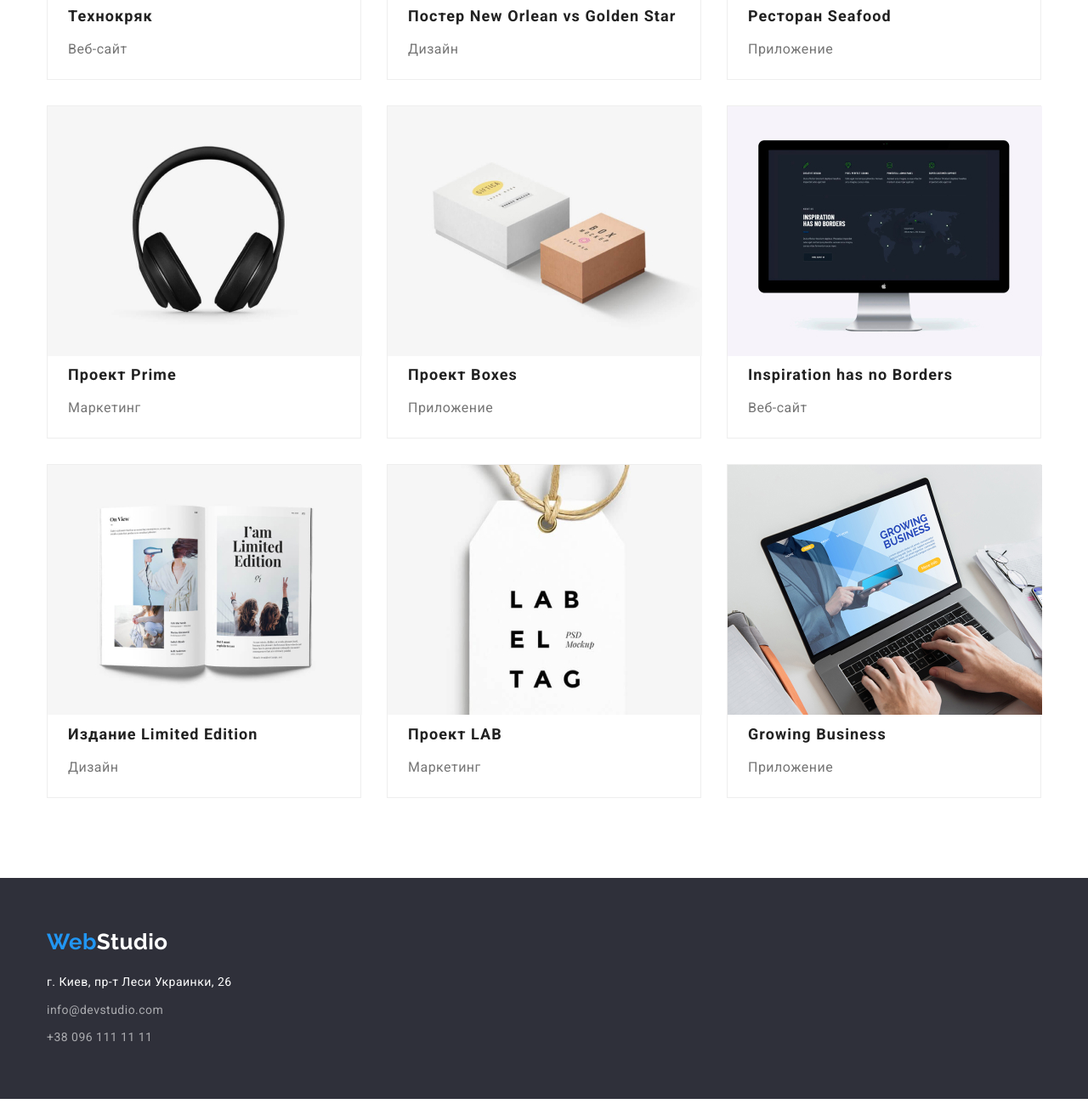
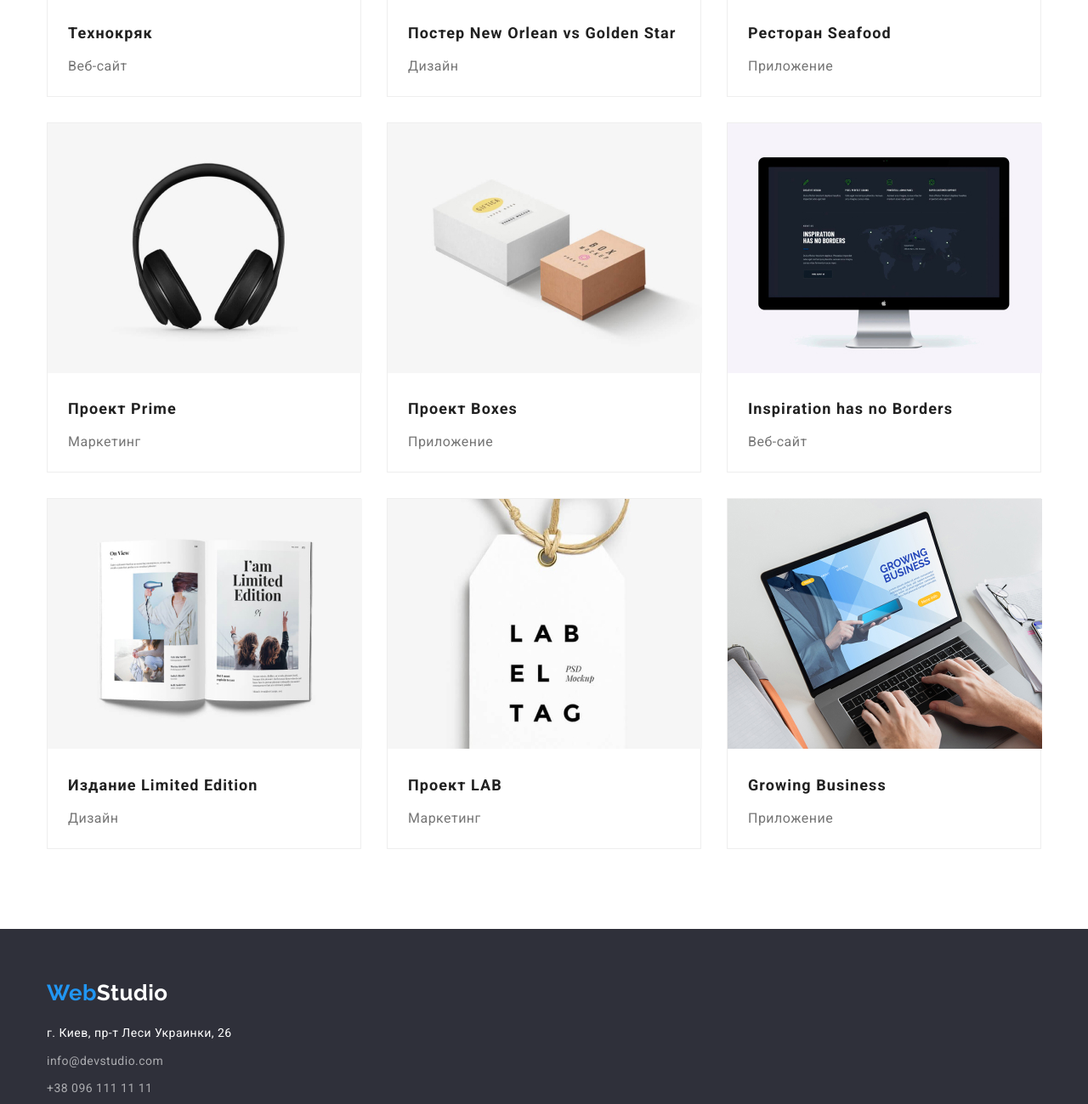
Before and after one commit to pavel22shev/goit-markup-hw-03, a plain HTML site: page portfolio.html in a window 1280 px wide. Shown: the part 561-1860 px from the top of the page at 85% size. Drawn offline with nearby package versions, Linux system fonts and the light colour scheme.

Commit message:
fixed after mentor

```diff
--- a/css/styles.css
+++ b/css/styles.css
@@ -58,12 +58,15 @@ ul {
 
 /* header */
 
+.header-section {
+  border-bottom-style: solid;
+  border-bottom-width: 1px;
+  border-bottom-color: #ECECEC;
+}
+
 .header-container {
   display: flex;
   align-items: center;
-  border-bottom-style: solid;
-  border-bottom-width: 1px;
-  border-bottom-color: #ECECEC;
 }
 
 .link-logo {
@@ -132,7 +135,7 @@ ul {
 
 /* hero */
 
-.hero-container {
+.hero-section {
   padding-top: 200px;
   padding-bottom: 200px;
 }
@@ -175,7 +178,7 @@ ul {
 
 /* advanteges */
 
-.advanteges-container {
+.advanteges-section {
   padding-top: 94px;
   padding-bottom: 47px;
 }
@@ -225,6 +228,11 @@ ul {
 
 /* what we do */
 
+.whaywedo-section{
+  padding-top: 94px;
+  padding-bottom: 94px;
+}
+
 .whatwedo-title {
   font-weight: 700;
   font-size: 36px;
@@ -245,12 +253,18 @@ ul {
   padding-top: 94px;
   padding-bottom: 94px;
 }
+
 .team-title {
   font-weight: 700;
   font-size: 36px;
   line-height: 1.17;
   text-align: center;
   margin-bottom: 50px;
+}
+
+.name-card {
+  padding-left: auto;
+  padding-right: auto;
 }
 
 .name {
@@ -290,6 +304,8 @@ ul {
 
 .footer-section {
   background-color: #2f303a;
+  padding-bottom: 60px;
+  padding-top: 60px;
 }
 
 .footer-logo {
@@ -322,24 +338,13 @@ ul {
   margin-bottom: 9px;
 }
 
-.footer-container {
-  width: 1200px;
-  padding-left: 15px;
-  padding-right: 15px;
-  padding-bottom: 60px;
-  padding-top: 60px;
-  margin-left: auto;
-  margin-right: auto;
-  /* outline: 1px solid red; */
-}
-
 /* .footer-list-contact{
   padding-bottom: 60px;
 } */
 
 /* портфолио */
 
-.portfolio-container {
+.portfolio-section {
   padding-top: 94px;
   padding-bottom: 94px;
 
@@ -382,8 +387,18 @@ ul {
   background-color: var(--accent-color);
 }
 
+.about-portfolio {
+  display: inline-block;
+  padding: auto;
+  padding-left: 24px;
+  padding-bottom: 20px;
+}
+
+.portgolio-img {
+  margin-bottom: 20px;;
+}
+
 .portfolio-title {
-  margin-left: 24px;
   margin-bottom: 6px;
   font-weight: 700;
   font-size: 18px;
@@ -393,8 +408,6 @@ ul {
 }
 
 .portfolio-discription {
-  margin-left: 24px;
-  margin-bottom: 20px;
   font-size: 16px;
   line-height: 1.88;
   color: var(--title-text-color);
--- a/portfolio.html
+++ b/portfolio.html
@@ -26,7 +26,7 @@
 
   <body>
 
-    <header>
+    <header class="header-section">
       <div class="container header-container">
         <a lang="en" href="./index.html" class="link-logo"
           ><span class="link-logo-color">Web</span>Studio</a
@@ -53,8 +53,8 @@
       </div>
     </header>
     <main>
-      <section>
-        <div class="container portfolio-container">
+      <section class="portfolio-section">
+        <div class="container">
         <ul class="list portfolio-finder">
           <li><button type="button" class="filter-btn pointer">Все</button></li>
           <li><button type="button" class="filter-btn pointer">Веб-сайты</button></li>
@@ -69,11 +69,11 @@
                 src="./images/portfolio/portfolio1.jpg"
                 alt="portfolio1"
                 width="370"
-                height="294"
-              />
+                height="294" class="portgolio-img"
+              /><div class="about-portfolio">
               <h2 class="portfolio-title">Технокряк</h2>
               <p class="portfolio-discription">Веб-сайт</p>
-            </a>
+            </a></div>
           </li>
           <li>
             <a href="" class="no-decor"
@@ -81,11 +81,11 @@
                 src="./images/portfolio/portfolio2.jpg"
                 alt="portfolio2"
                 width="370"
-                height="294"
-              />
+                height="294" class="portgolio-img"
+              /><div class="about-portfolio">
               <h2 class="portfolio-title">Постер New Orlean vs Golden Star</h2>
               <p class="portfolio-discription">Дизайн</p>
-            </a>
+            </a></div>
           </li>
           <li>
             <a href="" class="no-decor"
@@ -93,11 +93,11 @@
                 src="./images/portfolio/portfolio3.jpg"
                 alt="portfolio3"
                 width="370"
-                height="294"
-              />
+                height="294" class="portgolio-img"
+              /><div class="about-portfolio">
               <h2 class="portfolio-title">Ресторан Seafood</h2>
               <p class="portfolio-discription">Приложение</p>
-            </a>
+            </a></div>
           </li>
           <li>
             <a href="" class="no-decor"
@@ -105,11 +105,11 @@
                 src="./images/portfolio/portfolio4.jpg"
                 alt="portfolio4"
                 width="370"
-                height="294"
-              />
+                height="294" class="portgolio-img"
+              /><div class="about-portfolio">
               <h2 class="portfolio-title">Проект Prime</h2>
               <p class="portfolio-discription">Маркетинг</p>
-            </a>
+            </a></div>
           </li>
           <li>
             <a href="" class="no-decor"
@@ -117,11 +117,11 @@
                 src="./images/portfolio/portfolio5.jpg"
                 alt="portfolio5"
                 width="370"
-                height="294"
-              />
+                height="294" class="portgolio-img"
+              /><div class="about-portfolio">
               <h2 class="portfolio-title">Проект Boxes</h2>
               <p class="portfolio-discription">Приложение</p>
-            </a>
+            </a></div>
           </li>
           <li>
             <a href="" class="no-decor"
@@ -129,11 +129,11 @@
                 src="./images/portfolio/portfolio6.jpg"
                 alt="portfolio6"
                 width="370"
-                height="294"
-              />
+                height="294" class="portgolio-img"
+              /><div class="about-portfolio">
               <h2 class="portfolio-title">Inspiration has no Borders</h2>
               <p class="portfolio-discription">Веб-сайт</p>
-            </a>
+            </a></div>
           </li>
           <li>
             <a href="" class="no-decor"
@@ -141,11 +141,11 @@
                 src="./images/portfolio/portfolio7.jpg"
                 alt="portfolio7"
                 width="370"
-                height="294"
-              />
+                height="294" class="portgolio-img"
+              /><div class="about-portfolio">
               <h2 class="portfolio-title">Издание Limited Edition</h2>
               <p class="portfolio-discription">Дизайн</p>
-            </a>
+            </a></div>
           </li>
           <li>
             <a href="" class="no-decor"
@@ -153,11 +153,11 @@
                 src="./images/portfolio/portfolio8.jpg"
                 alt="portfolio8"
                 width="370"
-                height="294"
-              />
+                height="294" class="portgolio-img"
+              /><div class="about-portfolio">
               <h2 class="portfolio-title">Проект LAB</h2>
               <p class="portfolio-discription">Маркетинг</p>
-            </a>
+            </a></div>
           </li>
           <li>
             <a href="" class="no-decor"
@@ -165,18 +165,18 @@
                 src="./images/portfolio/portfolio9.jpg"
                 alt="portfolio9"
                 width="370"
-                height="294"
-              />
+                height="294" class="portgolio-img"
+              /><div class="about-portfolio">
               <h2 class="portfolio-title">Growing Business</h2>
               <p class="portfolio-discription">Приложение</p>
-            </a>
+            </a></div>
           </li>
         </ul>
       </div>
       </section>
     </main>
     <footer class="footer-section">
-      <div class="footer-container">
+      <div class="container">
         <a lang="en" href="./index.html" class="link-logo footer-logo"
           ><span class="link-logo-color">Web</span><span class="footer-logo-white">Studio</span></a
         >
```
Also changed, not shown: index.html (+15 -8 lines).
